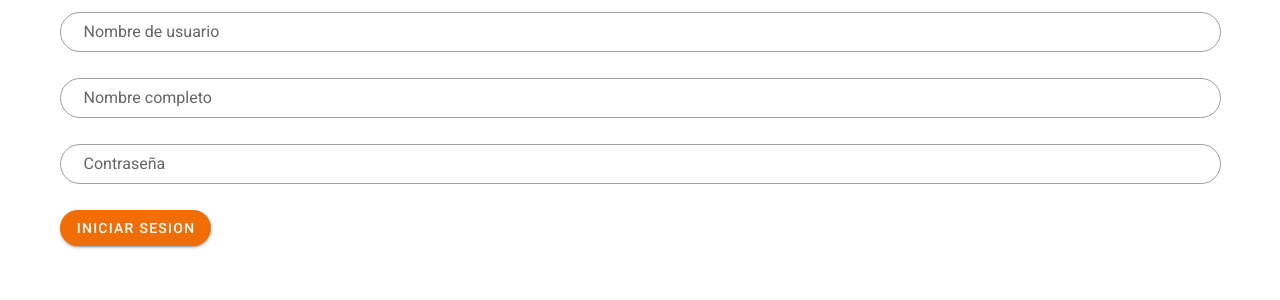
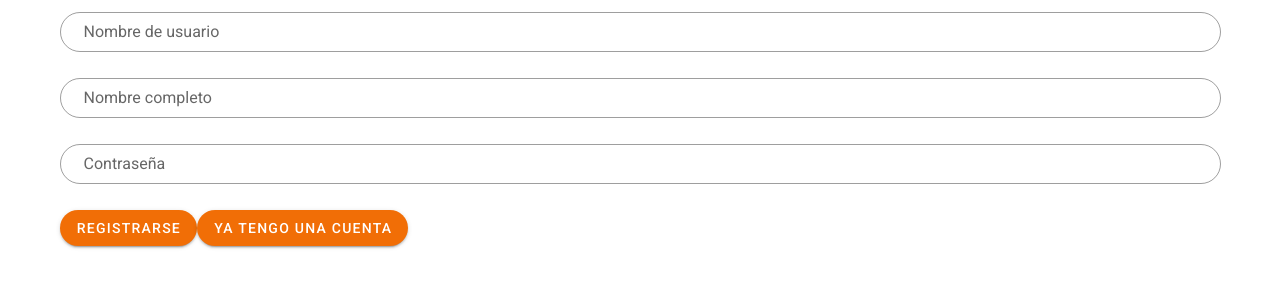
Before and after one commit to anamgarciah12/Grocery, a Nuxt app: page /signup in a window 1280 px wide. Shown: the top 300 px of the page. Built offline with nearby package versions, Linux system fonts and the light colour scheme.

Commit message:
Add method to buttons to change view

```diff
--- a/pages/products.vue
+++ b/pages/products.vue
@@ -5,6 +5,12 @@
         <h1>Productos</h1>
         <v-spacer />
         <Button label="Ver lista de compras" />
+        <Button
+          label="Cerrar sesion"
+          color="secondary"
+          class="ml-3"
+          @eventClick="sendForm"
+        />
       </v-toolbar>
       <v-container>
         <v-row>
@@ -29,6 +35,10 @@
 
 <script>
 export default {
-  //
+  methods: {
+    sendForm() {
+      $nuxt.$router.push("signin");
+    },
+  },
 };
 </script>
--- a/pages/signin.vue
+++ b/pages/signin.vue
@@ -2,6 +2,20 @@
   <v-form>
     <Input label="Nombre de usuario" />
     <Input label="Contraseña" />
-    <Button label="Iniciar sesion" />
+    <Button label="Iniciar sesion" @eventClick="signin" />
+    <Button label="Crear cuenta" @eventClick="sendForm" />
   </v-form>
 </template>
+
+<script>
+export default {
+  methods: {
+    sendForm() {
+      $nuxt.$router.push("signup");
+    },
+    signin() {
+      $nuxt.$router.push("products");
+    },
+  },
+};
+</script>
--- a/pages/signup.vue
+++ b/pages/signup.vue
@@ -3,6 +3,17 @@
     <Input label="Nombre de usuario" />
     <Input label="Nombre completo" />
     <Input label="Contraseña" />
-    <Button label="Iniciar sesion" />
+    <Button label="Registrarse" @eventClick="sendForm" />
+    <Button label="Ya tengo una cuenta" @eventClick="sendForm" />
   </v-form>
 </template>
+
+<script>
+export default {
+  methods: {
+    sendForm() {
+      $nuxt.$router.push("signin");
+    },
+  },
+};
+</script>
```
